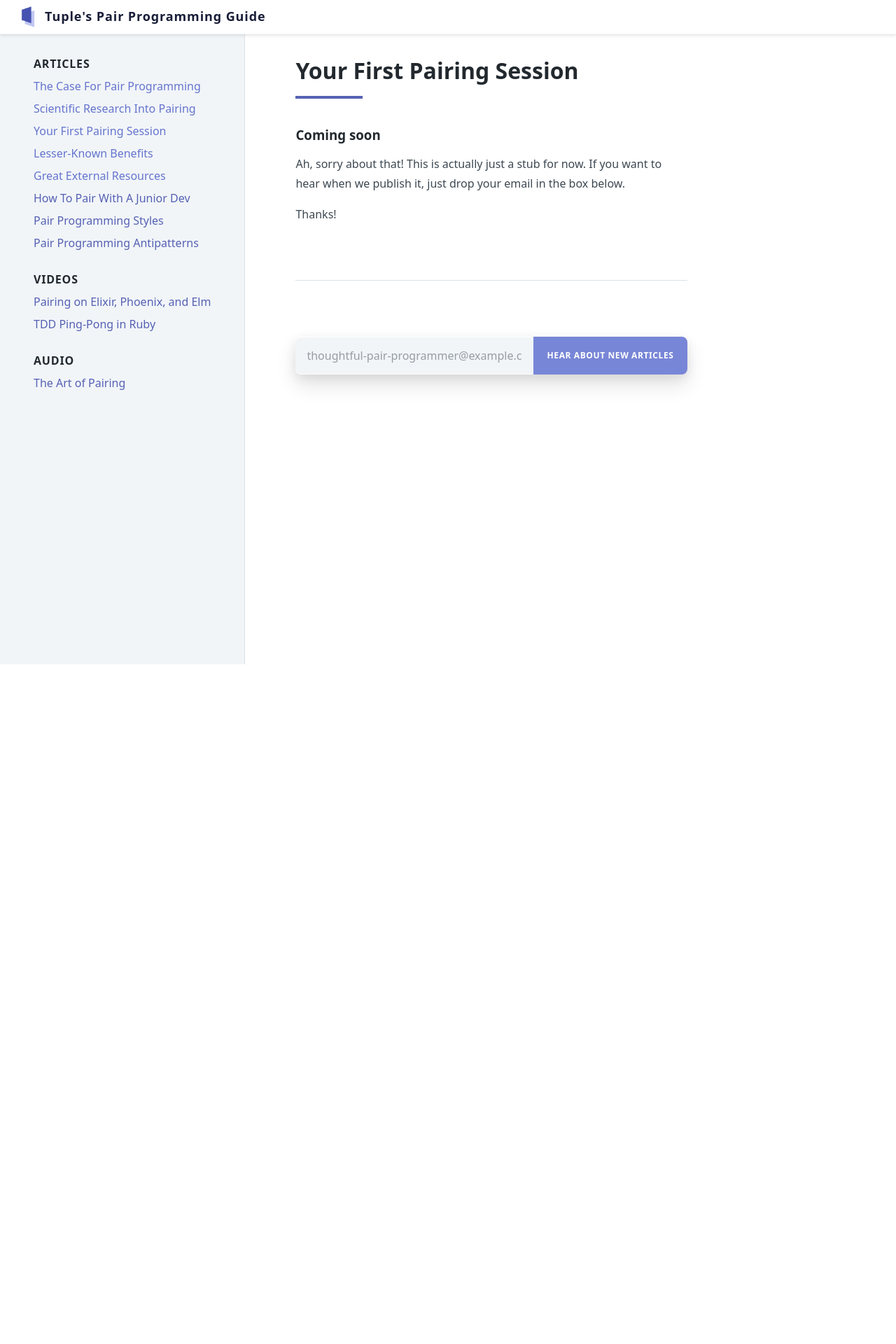
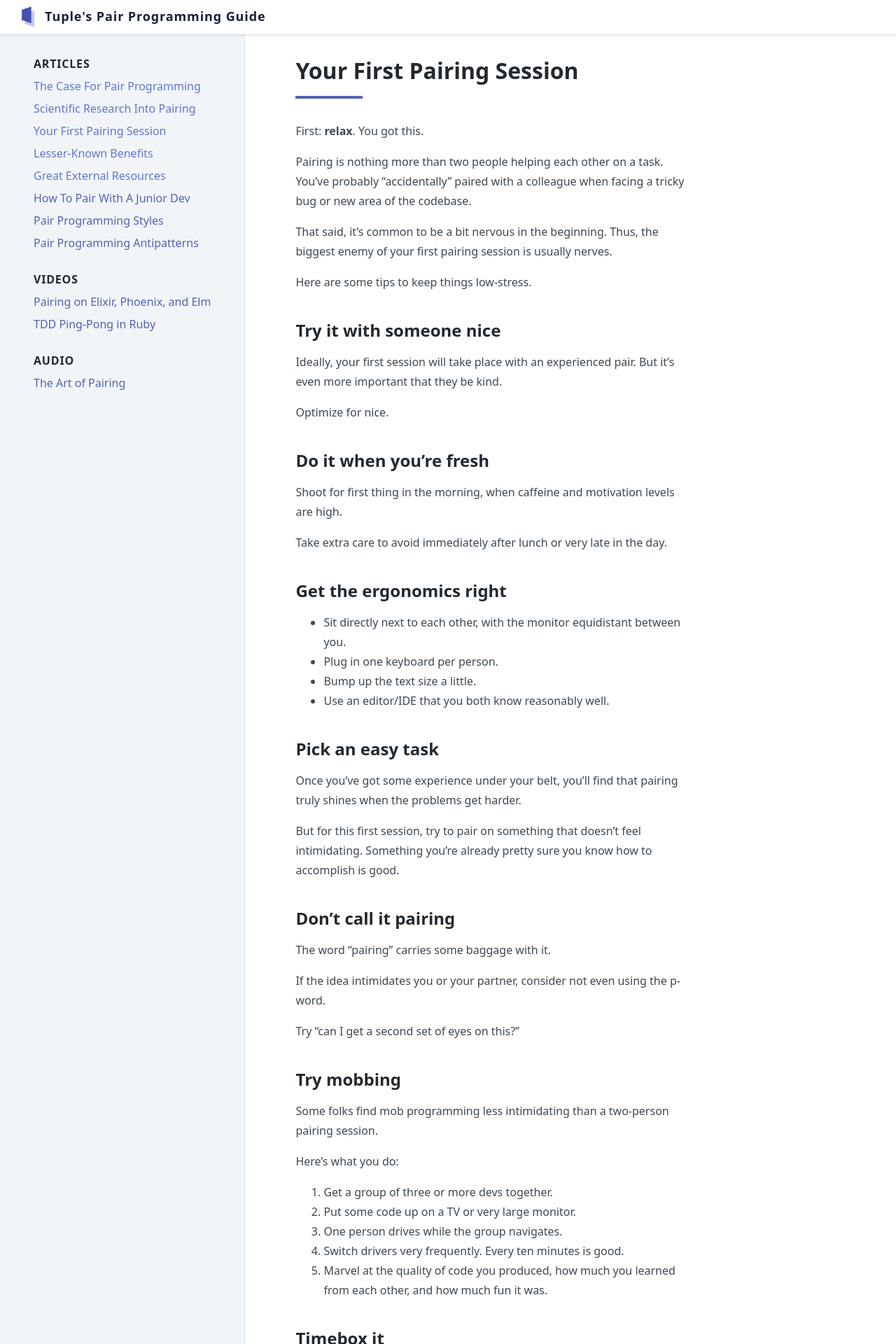
Before and after one commit to tupleapp/pair-programming-guide, a Jekyll site: the page built from _pages/your-first-pairing-session.md, in a window 1280 px wide. Shown: the top 1920 px of the page at 70% size. Built offline with Jekyll 4.4.1, drawn with Linux system fonts in a browser that asks for light colours; before the commit the page ends 949 px from its top, so only the background shows below that; some of the changed text lies outside the part shown.

Commit message:
Write "first pairing session"

```diff
--- a/_pages/wip-your-first-pairing-session.md
+++ /dev/null
@@ -1,16 +0,0 @@
----
-layout: default
-title: Your First Pairing Session
-permalink: /your-first-pairing-session
-meta: How to make your first pair programming session a success.
----
-
-# Your First Pairing Session
-
-<div class="border-t-4 border-indigo-dark w-24 mt-4 mb-8"></div>
-
-### Coming soon
-
-Ah, sorry about that! This is actually just a stub for now. If you want to hear when we publish it, just drop your email in the box below.
-
-Thanks!
--- /dev/null
+++ b/_pages/your-first-pairing-session.md
@@ -0,0 +1,85 @@
+---
+layout: default
+title: Your First Pairing Session
+permalink: /your-first-pairing-session
+meta: Tips to make your first pair programming session a success.
+---
+
+{% include article-top.html %}
+
+First: **relax**. You got this.
+
+Pairing is nothing more than two people helping each other on a task. You've probably "accidentally" paired with a colleague when facing a tricky bug or new area of the codebase.
+
+That said, it's common to be a bit nervous in the beginning. Thus, the biggest enemy of your first pairing session is usually nerves.
+
+Here are some tips to keep things low-stress.
+
+
+## Try it with someone nice
+
+Ideally, your first session will take place with an experienced pair. But it's even more important that they be kind.
+
+Optimize for nice.
+
+
+## Do it when you're fresh
+
+Shoot for first thing in the morning, when caffeine and motivation levels are high.
+
+Take extra care to avoid immediately after lunch or very late in the day.
+
+
+## Get the ergonomics right
+
+- Sit directly next to each other, with the monitor equidistant between you.
+- Plug in one keyboard per person.
+- Bump up the text size a little.
+- Use an editor/IDE that you both know reasonably well.
+
+
+## Pick an easy task
+
+Once you've got some experience under your belt, you'll find that pairing truly shines when the problems get harder.
+
+But for this first session, try to pair on something that doesn't feel intimidating. Something you're already pretty sure you know how to accomplish is good.
+
+
+## Don't call it pairing
+
+The word "pairing" carries some baggage with it.
+
+If the idea intimidates you or your partner, consider not even using the p-word.
+
+Try "can I get a second set of eyes on this?"
+
+
+## Try mobbing
+
+Some folks find mob programming less intimidating than a two-person pairing session.
+
+Here's what you do:
+
+1. Get a group of three or more devs together.
+2. Put some code up on a TV or very large monitor.
+3. One person drives while the group navigates.
+4. Switch drivers very frequently. Every ten minutes is good.
+5. Marvel at the quality of code you produced, how much you learned from each other, and how much fun it was.
+
+
+## Timebox it
+
+It's a good idea to start with shorter sessions. 45-60 minutes is about right.
+
+Pairing requires above-average focus and communication, which can wear you out surprisingly quickly.
+
+With time, your stamina will grow, but keep your sessions short at first.
+
+
+## Wait to draw conclusions
+
+After your first session, you'll begin to form an opinion about pair programming.
+
+Try to avoid this.
+
+Pairing partners vary widely in quality and compatibility. Try to pair with five different people before you decide if pairing is right for you.
--- a/css/styles.css
+++ b/css/styles.css
@@ -45,4 +45,8 @@ a:hover {
   @apply text-grey no-underline
 }
 
+.content a {
+  @apply text-indigo-darker
+}
+
 @tailwind utilities;
```
Also changed, not shown: index.md (+1 -4 lines), README.md, css/pairing-guide-compiled.css.
